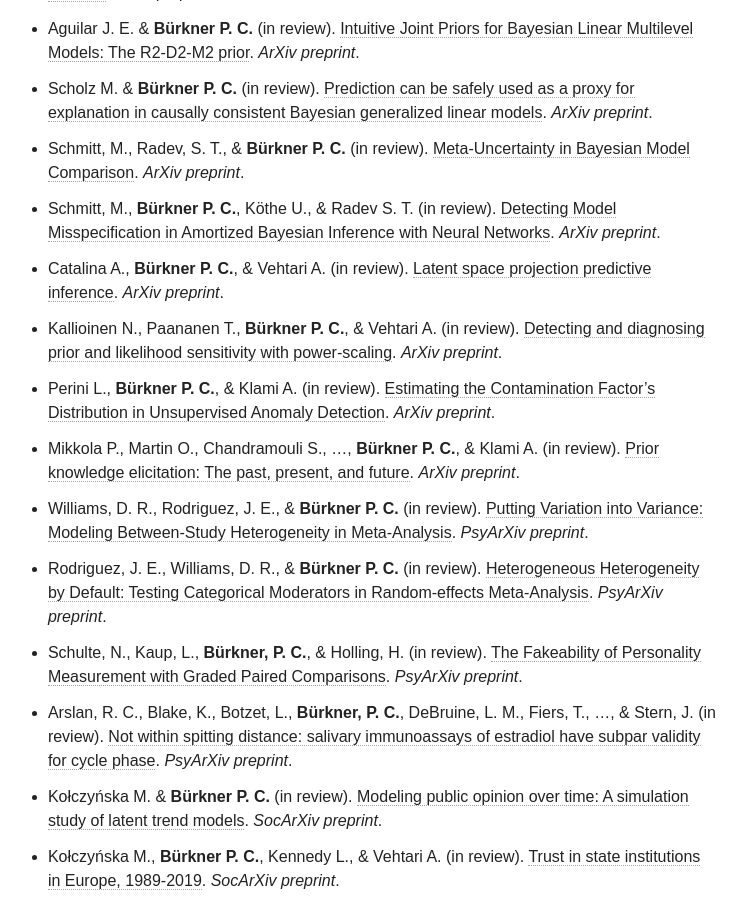
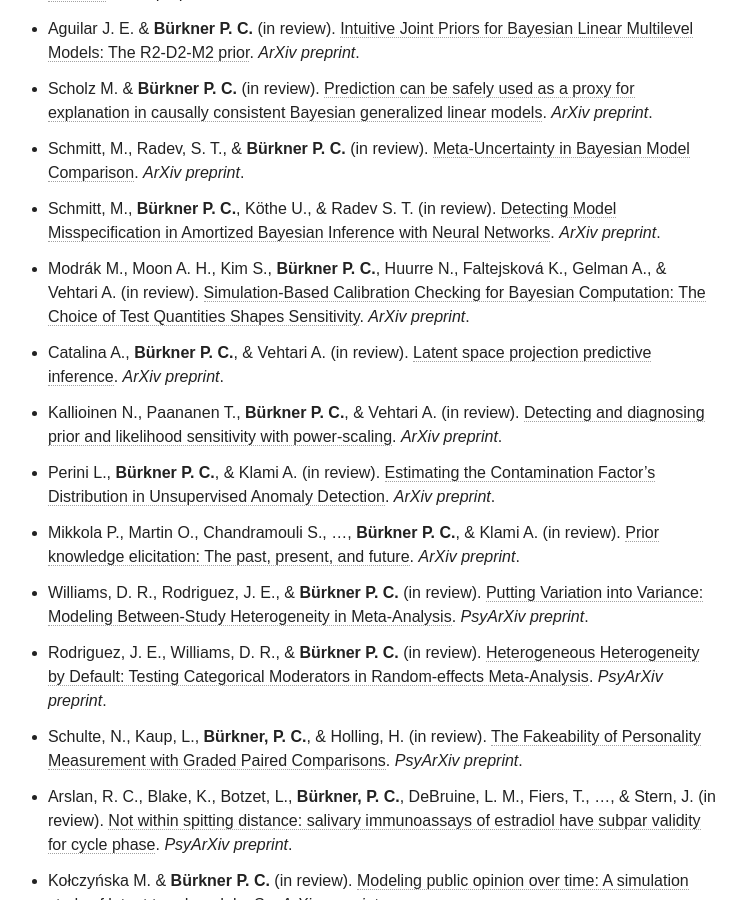
Before and after one commit to paul-buerkner/paul-buerkner.github.io, a Jekyll site: the page built from publications/index.md, in a window 1280 px wide and 900 px high, scrolled down 797 px. Shown: the whole window, without its empty margins (278-1024 px from the left). Built offline with Jekyll 4.4.1, drawn with Linux system fonts in a browser that asks for light colours; nearby versions of some CDN libraries.

Commit message:
add new preprint

```diff
--- a/publications/index.md
+++ b/publications/index.md
@@ -12,6 +12,7 @@
 * Scholz M. & **Bürkner P. C.** (in review). [Prediction can be safely used as a proxy for explanation in causally consistent Bayesian generalized linear models](https://arxiv.org/abs/2210.06927). *ArXiv preprint*.
 * Schmitt, M., Radev, S. T., & **Bürkner P. C.** (in review). [Meta-Uncertainty in Bayesian Model Comparison](http://arxiv.org/abs/2210.07278). *ArXiv preprint*.
 * Schmitt, M., **Bürkner P. C.**, Köthe U., & Radev S. T. (in review). [Detecting Model Misspecification in Amortized Bayesian Inference with Neural Networks](https://arxiv.org/abs/2112.08866). *ArXiv preprint*.
+* Modrák M., Moon A. H., Kim S., **Bürkner P. C.**, Huurre N., Faltejsková K., Gelman A., & Vehtari A. (in review). [Simulation-Based Calibration Checking for Bayesian Computation: The Choice of Test Quantities Shapes Sensitivity](https://arxiv.org/abs/2211.02383). *ArXiv preprint*.
 * Catalina A., **Bürkner P. C.**, & Vehtari A. (in review). [Latent space projection predictive inference](https://arxiv.org/abs/2109.04702). *ArXiv preprint*.
 * Kallioinen N., Paananen T., **Bürkner P. C.**, & Vehtari A. (in review). [Detecting and diagnosing prior and likelihood sensitivity with power-scaling](https://arxiv.org/abs/2107.14054). *ArXiv preprint*.
 * Perini L., **Bürkner P. C.**, & Klami A. (in review). [Estimating the Contamination Factor’s Distribution in Unsupervised Anomaly Detection](http://arxiv.org/abs/2210.10487). *ArXiv preprint*.
```
